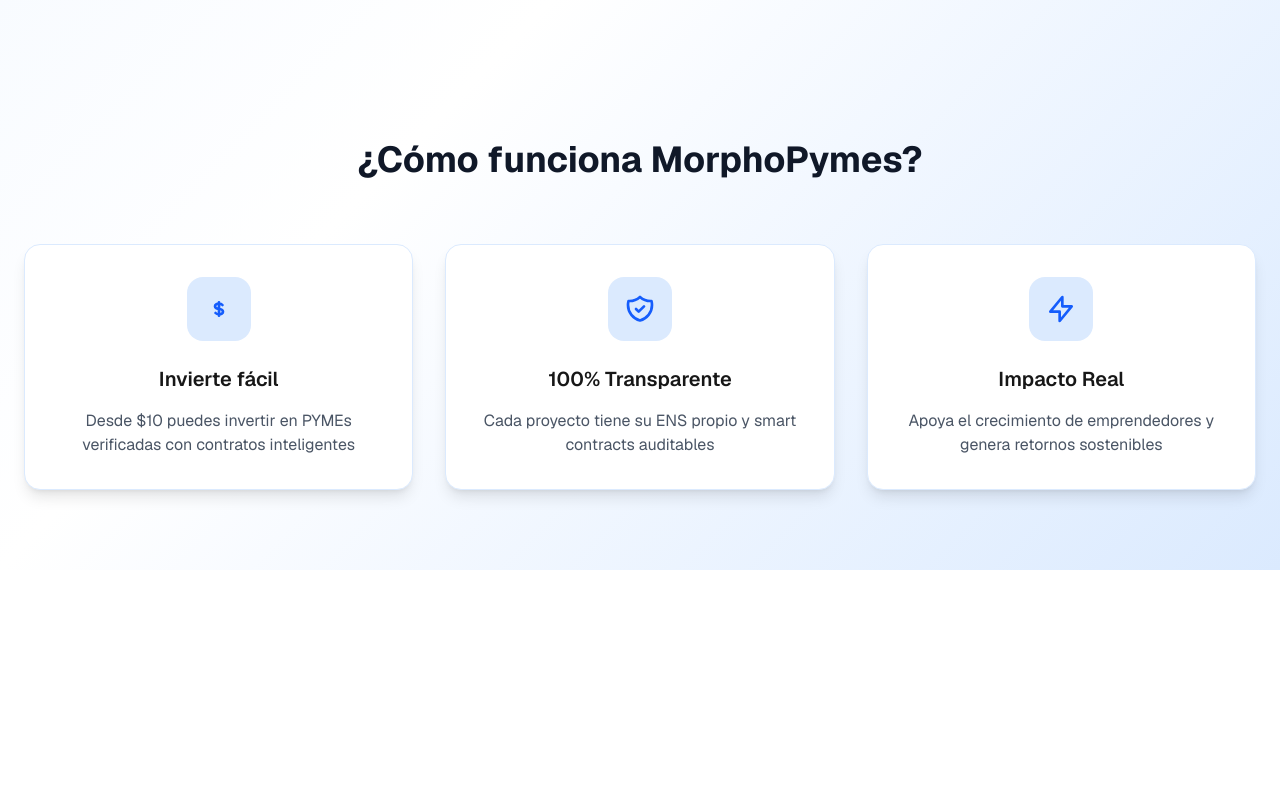
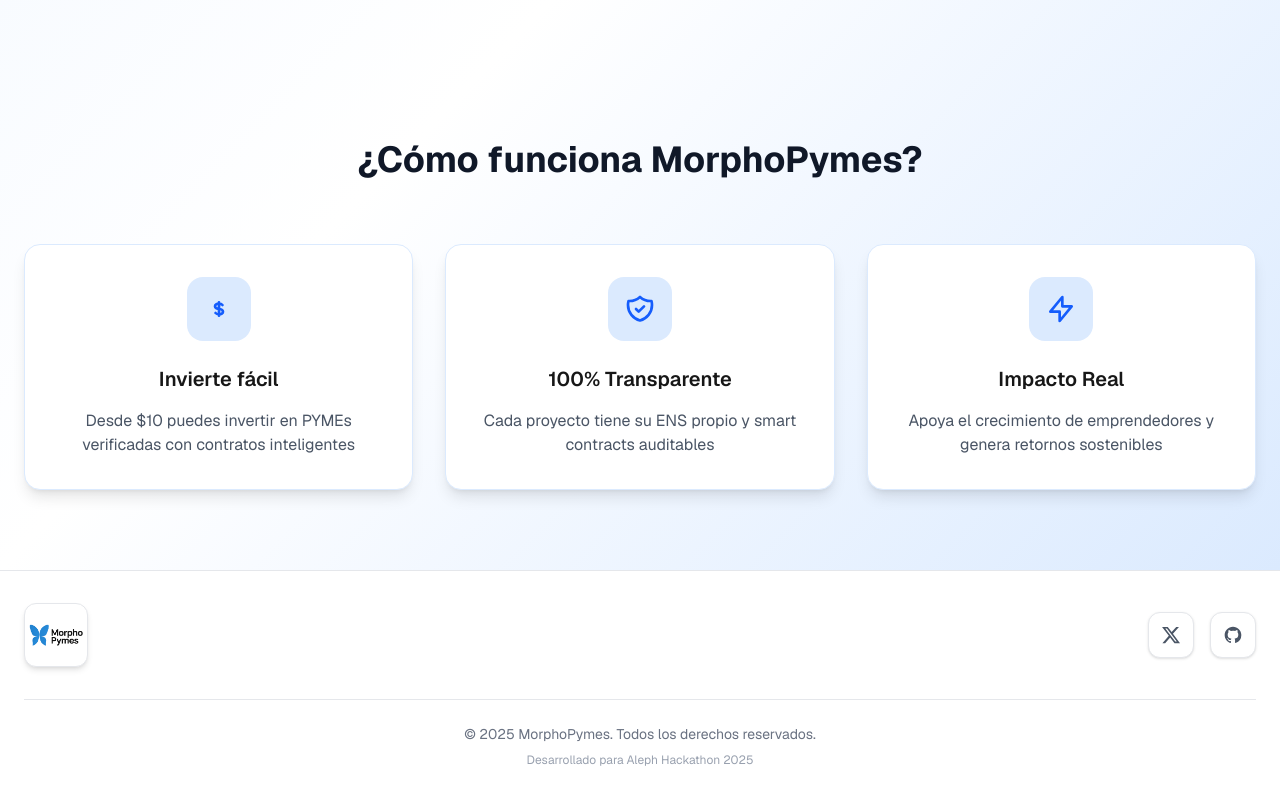
Before and after one commit to MorphoEnv/MorphoPymes, a Next.js app in the folder apps/web/: page / in a window 1280 px wide. Shown: the part 830-1630 px from the top of the page. Before the commit the page ends 1400 px from the top, so only its background shows below. Built offline with nearby package versions, Linux system fonts and the light colour scheme.

Commit message:
feat: Add Footer component to enhance layout with social links and copyright information

```diff
--- a/apps/web/src/app/layout.tsx
+++ b/apps/web/src/app/layout.tsx
@@ -2,6 +2,7 @@
 import { Geist, Geist_Mono } from "next/font/google";
 import "./globals.css";
 import Navbar from "@/components/ui/Navbar";
+import Footer from "@/components/ui/Footer";
 
 const geistSans = Geist({
   variable: "--font-geist-sans",
@@ -39,6 +40,7 @@
         <main className="pt-20">
           {children}
         </main>
+        <Footer />
       </body>
     </html>
   );
--- /dev/null
+++ b/apps/web/src/components/ui/Footer.tsx
@@ -0,0 +1,80 @@
+'use client';
+
+import React from 'react';
+import Link from 'next/link';
+import Image from 'next/image';
+
+export default function Footer() {
+  const currentYear = new Date().getFullYear();
+
+  const socialLinks = [
+    {
+      name: 'X (Twitter)',
+      href: 'https://x.com/MorphoPymes',
+      icon: (
+        <svg className="w-5 h-5" fill="currentColor" viewBox="0 0 24 24">
+          <path d="M18.244 2.25h3.308l-7.227 8.26 8.502 11.24H16.17l-5.214-6.817L4.99 21.75H1.68l7.73-8.835L1.254 2.25H8.08l4.713 6.231zm-1.161 17.52h1.833L7.084 4.126H5.117z"/>
+        </svg>
+      )
+    },
+    {
+      name: 'GitHub',
+      href: 'https://github.com/MorphoEnv/MorphoPymes',
+      icon: (
+        <svg className="w-5 h-5" fill="currentColor" viewBox="0 0 24 24">
+          <path fillRule="evenodd" d="M12 2C6.477 2 2 6.484 2 12.017c0 4.425 2.865 8.18 6.839 9.504.5.092.682-.217.682-.483 0-.237-.008-.868-.013-1.703-2.782.605-3.369-1.343-3.369-1.343-.454-1.158-1.11-1.466-1.11-1.466-.908-.62.069-.608.069-.608 1.003.07 1.531 1.032 1.531 1.032.892 1.53 2.341 1.088 2.91.832.092-.647.35-1.088.636-1.338-2.22-.253-4.555-1.113-4.555-4.951 0-1.093.39-1.988 1.029-2.688-.103-.253-.446-1.272.098-2.65 0 0 .84-.27 2.75 1.026A9.564 9.564 0 0112 6.844c.85.004 1.705.115 2.504.337 1.909-1.296 2.747-1.027 2.747-1.027.546 1.379.202 2.398.1 2.651.64.7 1.028 1.595 1.028 2.688 0 3.848-2.339 4.695-4.566 4.943.359.309.678.92.678 1.855 0 1.338-.012 2.419-.012 2.747 0 .268.18.58.688.482A10.019 10.019 0 0022 12.017C22 6.484 17.522 2 12 2z" clipRule="evenodd"/>
+        </svg>
+      )
+    }
+  ];
+
+  return (
+    <footer className="bg-white border-t border-gray-200">
+      <div className="max-w-7xl mx-auto px-6 py-8">
+        {/* Main Footer Content */}
+        <div className="flex flex-col md:flex-row justify-between items-center space-y-6 md:space-y-0">
+          {/* Brand Section */}
+          <div className="flex items-center">
+            <Link href="/" className="group">
+              <div className="w-16 h-16 rounded-xl flex items-center justify-center shadow-md group-hover:shadow-lg transition-all duration-300 group-hover:scale-105 overflow-hidden bg-white border border-gray-200">
+                <Image
+                  src="/Logo.png"
+                  alt="MorphoPymes Logo"
+                  width={56}
+                  height={56}
+                  className="object-contain"
+                />
+              </div>
+            </Link>
+          </div>
+
+          {/* Social Links */}
+          <div className="flex space-x-4">
+            {socialLinks.map((social) => (
+              <a
+                key={social.name}
+                href={social.href}
+                target="_blank"
+                rel="noopener noreferrer"
+                className="p-3 rounded-xl bg-white border border-gray-200 text-gray-600 hover:text-blue-600 hover:bg-blue-50 hover:border-blue-300 transition-all duration-300 hover:scale-105 shadow-sm hover:shadow-md"
+                aria-label={social.name}
+              >
+                {social.icon}
+              </a>
+            ))}
+          </div>
+        </div>
+
+        {/* Copyright */}
+        <div className="mt-8 pt-6 border-t border-gray-200 text-center">
+          <p className="text-sm text-gray-500">
+            © {currentYear} MorphoPymes. Todos los derechos reservados.
+          </p>
+          <p className="text-xs text-gray-400 mt-2">
+            Desarrollado para Aleph Hackathon 2025
+          </p>
+        </div>
+      </div>
+    </footer>
+  );
+}
```
